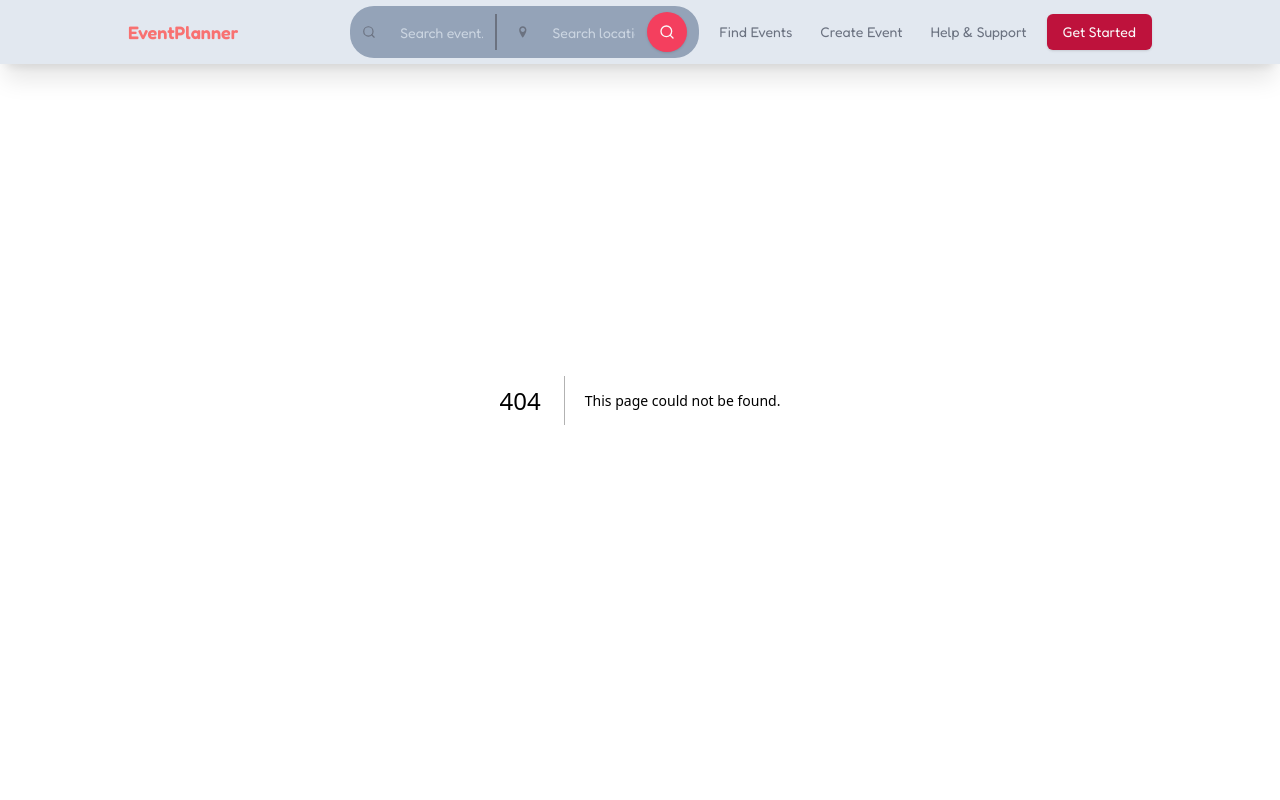
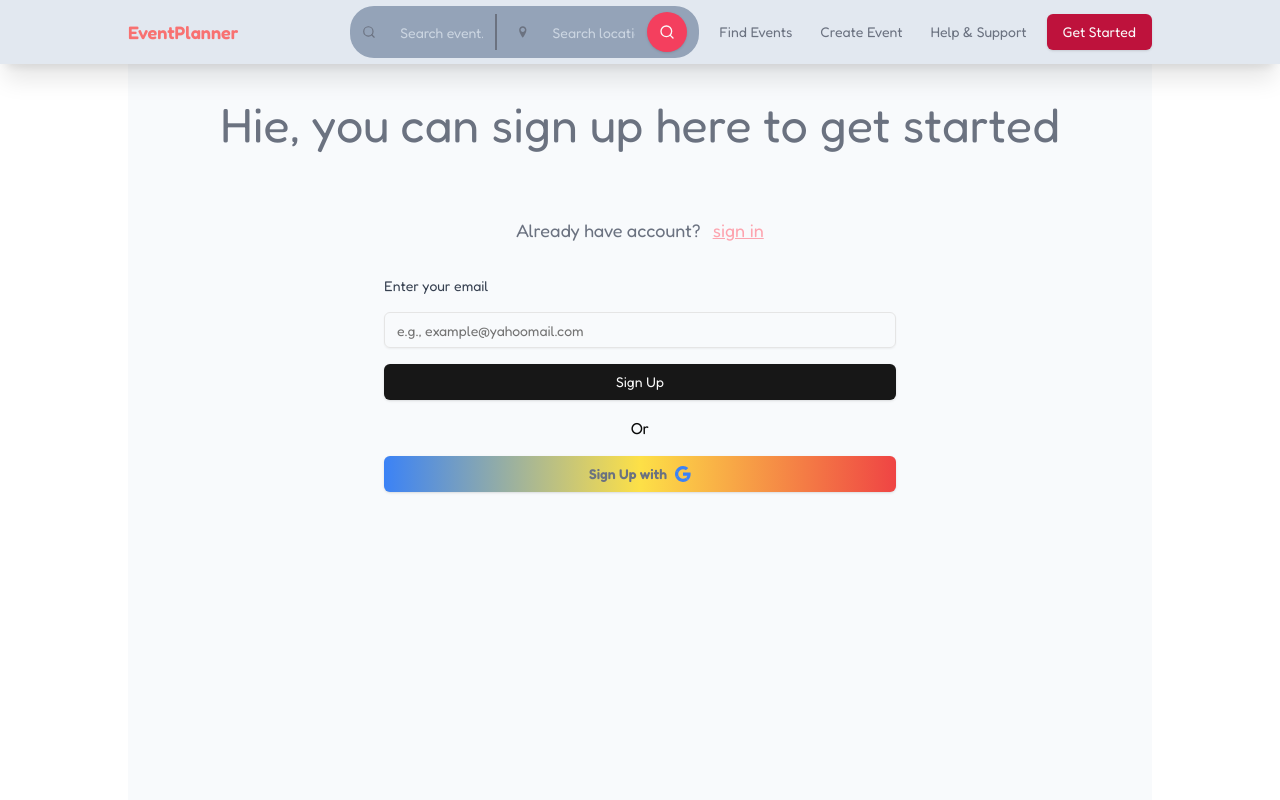
Before and after one commit to sanbleb-hash/events-planner, a Next.js app: page /auth in a window 1280 px wide. Before the commit this address had no page. Shown: the top 800 px of the page. Built offline with nearby package versions, Linux system fonts and the light colour scheme.

Commit message:
firebase initial commit

```diff
--- /dev/null
+++ b/app/(events)/auth/page.tsx
@@ -0,0 +1,78 @@
+'use client';
+
+import React, { useState } from 'react';
+import { Button } from '@/components/ui/button';
+import { Input } from '@/components/ui/input';
+import { sendLink } from '@/utils/signInWithLink';
+import { toast } from 'react-toastify';
+import GoogleLogin from '@/app/_components/googleLogin';
+
+const Auth = () => {
+	const [email, setEmail] = useState<string>('');
+	const [isSignUp, setIsRegister] = useState<boolean>(false);
+
+	const handleGetLink = async (e: React.FormEvent<HTMLFormElement>) => {
+		e.preventDefault();
+
+		if (!email.trim()) {
+			toast.error('Please enter a valid email address.');
+			return;
+		}
+
+		try {
+			await sendLink(email);
+			toast.success('Check your email for the sign-in link.');
+		} catch (error: any) {
+			toast.error('Something went wrong! Please try again.');
+			console.error('Error sending sign-in link:', error.message || error);
+		}
+	};
+
+	const toggleRegisterState = () => {
+		setIsRegister((prev) => !prev);
+	};
+
+	return (
+		<div className='w-full min-h-[60vh] flex items-center justify-center flex-col space-y-8'>
+			<h1 className='text-gray-500 text-3xl md:text-5xl mb-9 first-letter:capitalize text-center'>
+				Hie, you can {isSignUp ? 'sign in' : 'sign up'} here to get started
+			</h1>
+			<p className='text-gray-500 text-sm md:text-lg first-letter:capitalize text-center'>
+				{isSignUp ? "don't have an account  " : 'already have account'}?
+				<span
+					className='text-rose-300 underline cursor-pointer hover:text-rose-200 pl-3'
+					onClick={toggleRegisterState}
+				>
+					{isSignUp ? 'sign up' : 'sign in'}
+				</span>
+			</p>
+			<div className='w-1/2 flex flex-col gap-4'>
+				<form onSubmit={handleGetLink} className='space-y-4 w-full'>
+					<label
+						htmlFor='email'
+						className='block text-sm font-medium text-gray-700'
+					>
+						Enter your email
+					</label>
+					<Input
+						id='email'
+						type='email'
+						placeholder='e.g., example@yahoomail.com'
+						value={email}
+						onChange={(e: React.ChangeEvent<HTMLInputElement>) =>
+							setEmail(e.target.value)
+						}
+						className='w-full'
+					/>
+					<Button type='submit' className='w-full'>
+						{isSignUp ? 'Sign In' : 'Sign Up'}
+					</Button>
+				</form>
+				<p className=' text-center capitalize'>or</p>
+				<GoogleLogin isSignUp={isSignUp} />
+			</div>
+		</div>
+	);
+};
+
+export default Auth;
--- /dev/null
+++ b/app/_components/googleLogin.tsx
@@ -0,0 +1,41 @@
+'use client';
+
+import { Button } from '@/components/ui/button';
+import { auth } from '@/db/firebase';
+import { registerUserToDB } from '@/utils/registerUserToDB';
+import { GoogleAuthProvider, signInWithPopup } from 'firebase/auth';
+import React from 'react';
+import { GrGoogle } from 'react-icons/gr';
+type Props = {
+	isSignUp: boolean;
+};
+
+const GoogleLogin = ({ isSignUp }: Props) => {
+	const handleGoogleLogin = async () => {
+		const googleProvider = new GoogleAuthProvider();
+
+		try {
+			const credentials = await signInWithPopup(auth, googleProvider);
+			const user = credentials?.user;
+			await registerUserToDB(user);
+			console.log(user);
+		} catch (error) {
+			console.log(error);
+		}
+	};
+
+	return (
+		<Button
+			type='button'
+			className='w-full bg-gradient-to-r from-blue-500 to-red-500 via-yellow-300 text-gray-500 font-semibold hover:bg-gradient-to-r hover:from-red-500 hover:to-blue-500 hover:via-white delay-100 transition-all'
+			onClick={handleGoogleLogin}
+		>
+			{isSignUp ? 'Sign In' : 'Sign Up'} with{' '}
+			<p className=' text-blue-500'>
+				<GrGoogle />
+			</p>
+		</Button>
+	);
+};
+
+export default GoogleLogin;
--- a/app/_components/navbar.tsx
+++ b/app/_components/navbar.tsx
@@ -105,7 +105,10 @@ const NavBar = () => {
 								</Link>
 							);
 						})}
-						<Button className='bg-rose-700 hover:bg-rose-900 transition-all'>
+						<Button
+							className='bg-rose-700 hover:bg-rose-900 transition-all'
+							onClick={() => router.push('/auth')}
+						>
 							Get Started
 						</Button>
 						<span className='text-lg text-muted-foreground lg:hidden hover:opacity-85 cursor-pointer p-4 hover:bg-slate-300 rounded-full'>
--- a/app/layout.tsx
+++ b/app/layout.tsx
@@ -1,6 +1,8 @@
 import type { Metadata } from 'next';
 import { Fredoka } from 'next/font/google';
 import './globals.css';
+import { ToastContainer } from 'react-toastify';
+import 'react-toastify/dist/ReactToastify.css';
 import NavBar from './_components/navbar';
 import Footer from './_components/footer';
 const fredoko = Fredoka({
@@ -21,7 +23,9 @@ export default function RootLayout({
 	return (
 		<html lang='en'>
 			<body className={fredoko.className}>
+				<ToastContainer />
 				<NavBar />
+
 				<main className=' w-full min-h-screen bg-white'>{children}</main>
 				<Footer />
 			</body>
--- /dev/null
+++ b/db/firebase.ts
@@ -0,0 +1,23 @@
+import { initializeApp } from 'firebase/app';
+import { getAnalytics } from 'firebase/analytics';
+import { getStorage } from 'firebase/storage';
+import { getFirestore } from 'firebase/firestore';
+import { getAuth } from 'firebase/auth';
+
+const firebaseConfig = {
+	apiKey: 'AIzaSyAWzNGO8oxKOuCo--T2eEVJZqE23GZE7Pc',
+	authDomain: 'eventsplanner-20b57.firebaseapp.com',
+	projectId: 'eventsplanner-20b57',
+	storageBucket: 'eventsplanner-20b57.firebasestorage.app',
+	messagingSenderId: '233940207136',
+	appId: '1:233940207136:web:04a6955137fddf084d9e45',
+	measurementId: 'G-SZWDP9S5V9',
+};
+
+// Initialize Firebase
+const app = initializeApp(firebaseConfig);
+export const storage = getStorage(app);
+export const db = getFirestore(app);
+export const auth = getAuth(app);
+
+// const analytics = getAnalytics(app);
--- a/package.json
+++ b/package.json
@@ -16,12 +16,14 @@
     "@radix-ui/react-slot": "^1.1.0",
     "class-variance-authority": "^0.7.0",
     "clsx": "^2.1.1",
+    "firebase": "^11.0.2",
     "lucide-react": "^0.446.0",
     "next": "14.2.13",
     "react": "^18",
     "react-dom": "^18",
     "react-hook-form": "^7.53.2",
     "react-icons": "^5.3.0",
+    "react-toastify": "^10.0.6",
     "tailwind-merge": "^2.5.2",
     "tailwindcss-animate": "^1.0.7",
     "zod": "^3.23.8"
--- /dev/null
+++ b/utils/registerUserToDB.ts
@@ -0,0 +1,23 @@
+'use server';
+
+import { db } from '@/db/firebase';
+import { UserInfo } from 'firebase/auth';
+import { addDoc, collection, doc, setDoc } from 'firebase/firestore';
+
+type User = UserInfo;
+
+export const registerUserToDB = async (userEntity: User) => {
+	const newUser = {
+		userId: userEntity.uid,
+		username: userEntity.displayName,
+		email: userEntity.email,
+		avator: userEntity.photoURL,
+	};
+
+	try {
+		const docRef = await addDoc(collection(db, 'users'), newUser);
+		return docRef;
+	} catch (e) {
+		console.error('Error adding document: ', e);
+	}
+};
--- /dev/null
+++ b/utils/signInWithLink.ts
@@ -0,0 +1,24 @@
+'use server';
+
+import { auth } from '@/db/firebase';
+import { sendSignInLinkToEmail } from 'firebase/auth';
+
+// Function to send sign-in link
+export const sendLink = async (email: string): Promise<void> => {
+	// Define your action code settings
+	const actionCodeSettings = {
+		url: `${process.env.NEXT_PUBLIC_BASE_URL}/events/profile`,
+		handleCodeInApp: true,
+	};
+
+	try {
+		// Send the sign-in link to the user's email
+		const user = await sendSignInLinkToEmail(auth, email, actionCodeSettings);
+
+		console.log('Sign-in link sent to email:', user);
+	} catch (error: any) {
+		// Log the error
+		console.error('Error sending sign-in link:', error.code, error.message);
+		throw new Error(error.message);
+	}
+};
```
Also changed, not shown: 1 other file (tests, documents, lock files or other folders).
